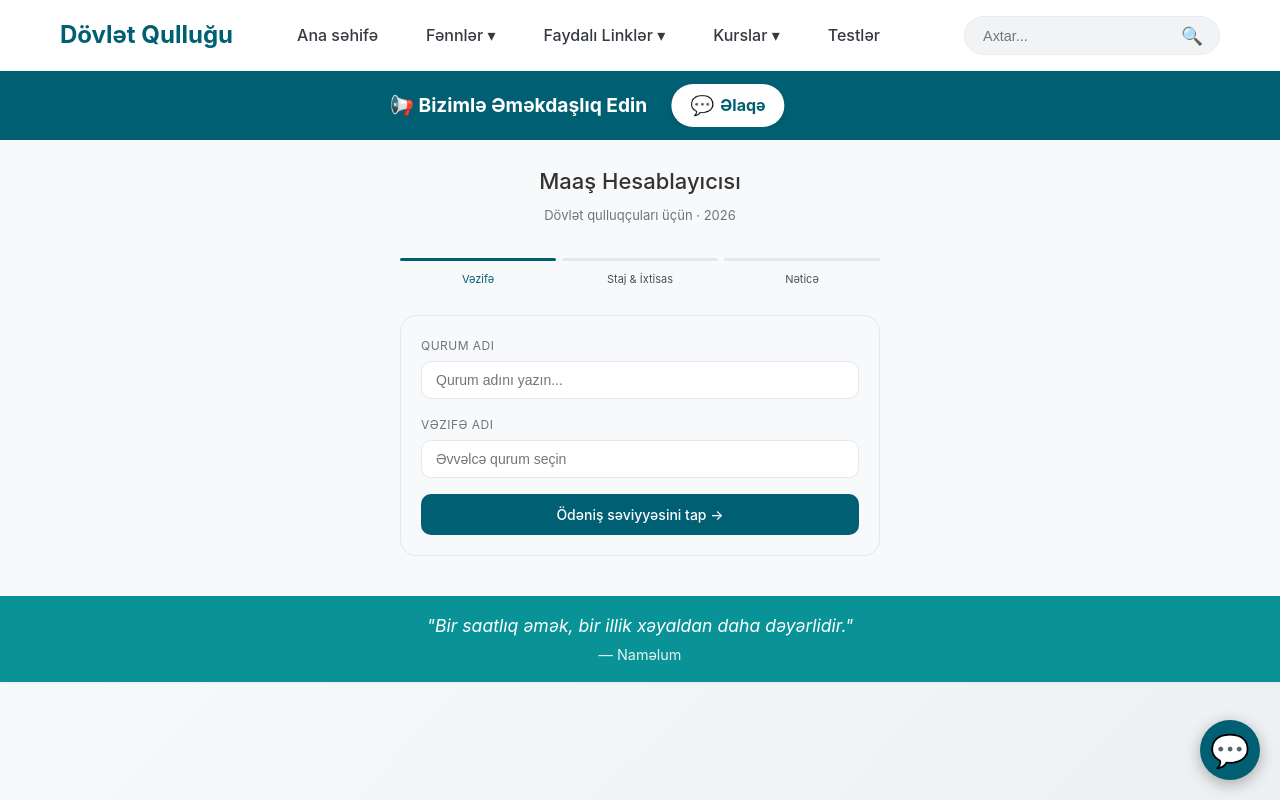
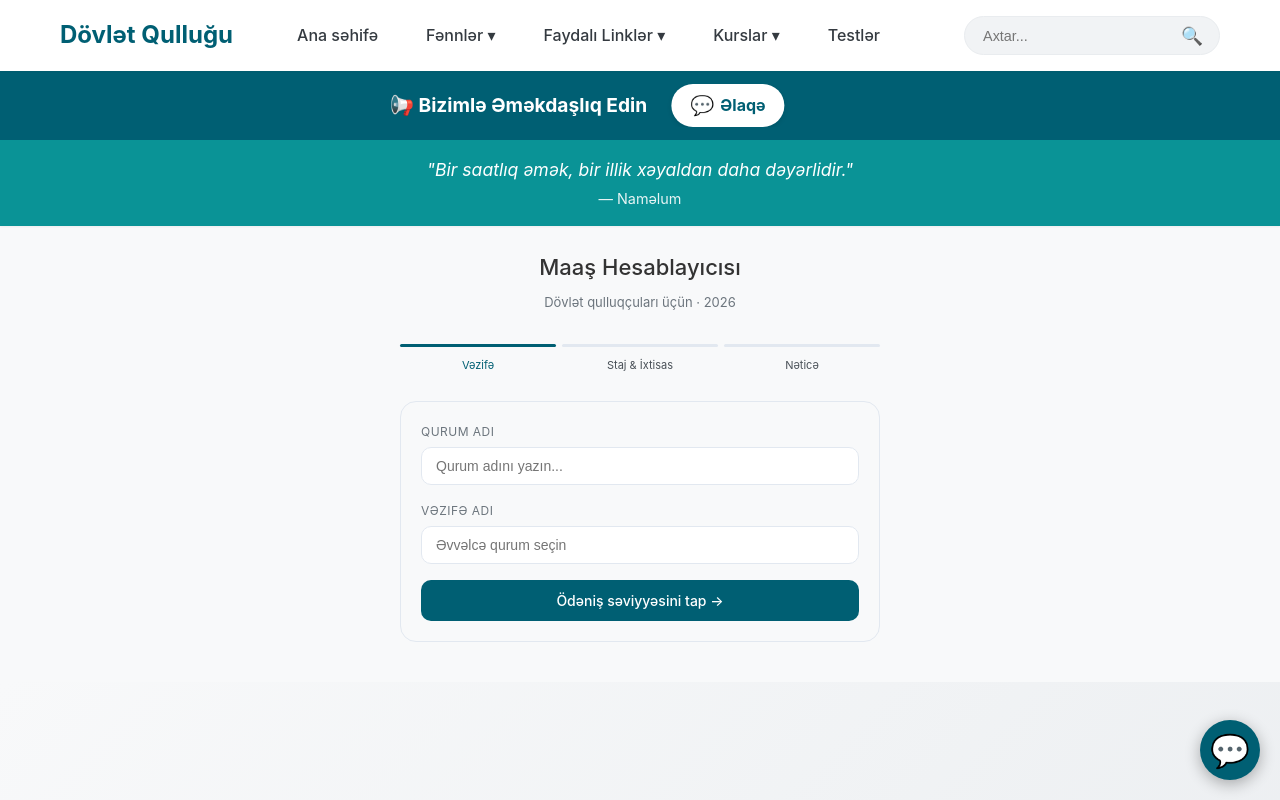
Before and after one commit to Flatrat3/State_education, a React (Vite) app: page / in a window 1280 px wide. Shown: the top 800 px of the page. Built offline with nearby package versions, Linux system fonts and the light colour scheme.

Commit message:
motivation lifted up

```diff
--- a/src/pages/Home.jsx
+++ b/src/pages/Home.jsx
@@ -16,8 +16,8 @@ const Home = () => {
     return (
         <>
             <Advertising />
+            <Motivation />
             <SalaryCalculator />
-            <Motivation />
             <Hero />
             <DailyQuestion />
 
```
